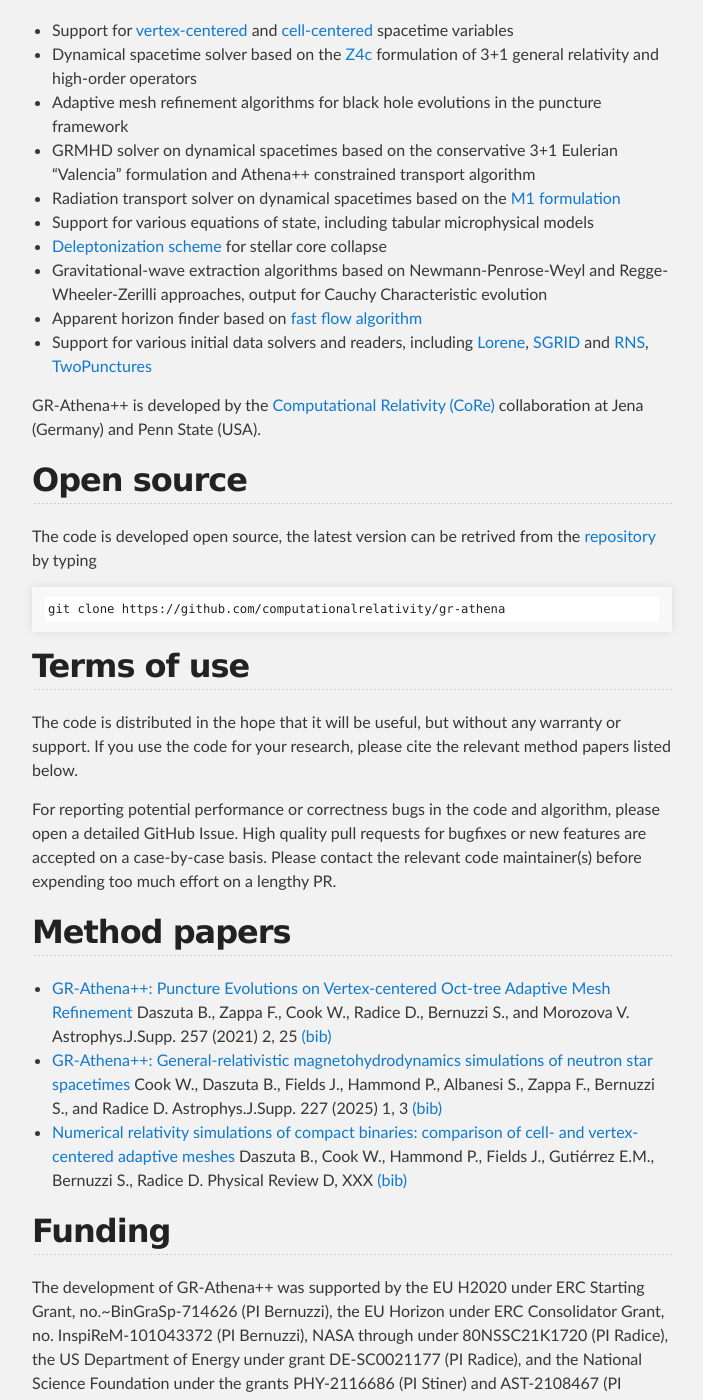
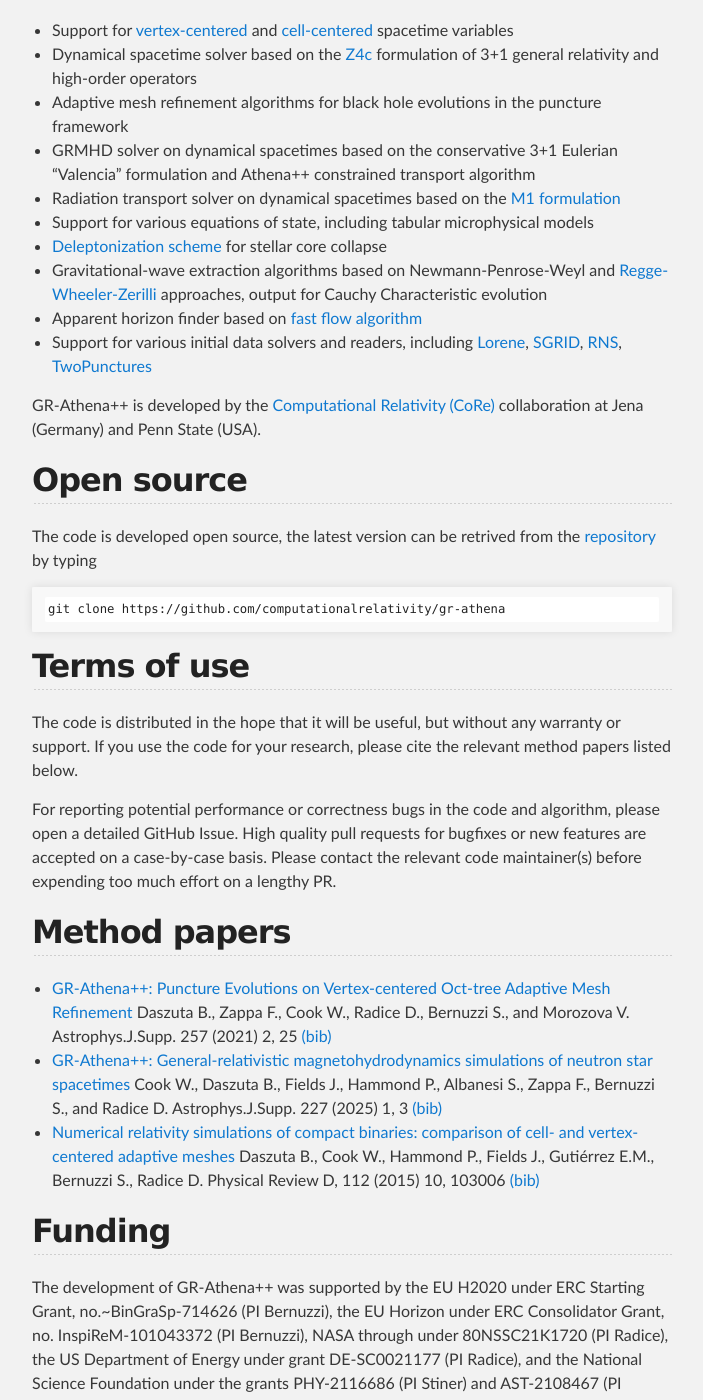
Before and after one commit to computationalrelativity/grathenacode, a Jekyll site: the page built from index.md, in a window 1280 px wide and 1400 px high, scrolled down 1085 px. Shown: the whole window, without its empty margins (288-991 px from the left). Built offline with Jekyll 4.4.1, drawn with Linux system fonts in a browser that asks for light colours.

Commit message:
Updated index.md

```diff
--- a/index.md
+++ b/index.md
@@ -15,9 +15,9 @@ layout: default
  * Radiation transport solver on dynamical spacetimes based on the [M1 formulation](https://arxiv.org/abs/2111.14858)
  * Support for various equations of state, including tabular microphysical models
  * [Deleptonization scheme](https://arxiv.org/abs/astro-ph/0504072) for stellar core collapse
- * Gravitational-wave extraction algorithms based on Newmann-Penrose-Weyl and Regge-Wheeler-Zerilli approaches, output for Cauchy Characteristic evolution
+ * Gravitational-wave extraction algorithms based on Newmann-Penrose-Weyl and [Regge-Wheeler-Zerilli](https://arxiv.org/abs/2508.03799) approaches, output for Cauchy Characteristic evolution
  * Apparent horizon finder based on [fast flow algorithm](https://arxiv.org/abs/gr-qc/9707050)
- * Support for various initial data solvers and readers, including [Lorene](https://github.com/computationalrelativity/lorene), [SGRID](https://github.com/sgridsource) and [RNS](https://github.com/computationalrelativity/RNSC), [TwoPunctures](https://github.com/computationalrelativity/TwoPuncturesC)
+ * Support for various initial data solvers and readers, including [Lorene](https://github.com/computationalrelativity/lorene), [SGRID](https://github.com/sgridsource), [RNS](https://github.com/computationalrelativity/RNSC), [TwoPunctures](https://github.com/computationalrelativity/TwoPuncturesC)
 
 GR-Athena++ is developed by the [Computational Relativity (CoRe)](http://www.computational-relativity.org) collaboration at Jena (Germany) and Penn State (USA).
 
@@ -38,8 +38,8 @@ For reporting potential performance or correctness bugs in the code and algorith
 ## Method papers
 
  * [GR-Athena++: Puncture Evolutions on Vertex-centered Oct-tree Adaptive Mesh Refinement](https://arxiv.org/abs/2101.08289) Daszuta B., Zappa F., Cook W., Radice D., Bernuzzi S., and Morozova V. Astrophys.J.Supp. 257 (2021) 2, 25 [(bib)](https://ui.adsabs.harvard.edu/abs/2021ApJS..257...25D/exportcitation)
- * [GR-Athena++: General-relativistic magnetohydrodynamics simulations of neutron star spacetimes](https://arxiv.org/abs/2311.04989) Cook W., Daszuta B., Fields J., Hammond P., Albanesi S., Zappa F., Bernuzzi S., and Radice D. Astrophys.J.Supp. 227 (2025) 1, 3 [(bib)](https://ui.adsabs.harvard.edu/abs/2023arXiv231104989C/exportcitation)
- * [Numerical relativity simulations of compact binaries: comparison of cell- and vertex-centered adaptive meshes](https://arxiv.org/abs/2406.09139) Daszuta B., Cook W., Hammond P., Fields J., Gutiérrez E.M., Bernuzzi S., Radice D. Physical Review D, XXX [(bib)](https://ui.adsabs.harvard.edu/abs/2024arXiv240609139D/exportcitation)
+ * [GR-Athena++: General-relativistic magnetohydrodynamics simulations of neutron star spacetimes](https://arxiv.org/abs/2311.04989) Cook W., Daszuta B., Fields J., Hammond P., Albanesi S., Zappa F., Bernuzzi S., and Radice D. Astrophys.J.Supp. 227 (2025) 1, 3 [(bib)](https://ui.adsabs.harvard.edu/abs/2025ApJS..277....3C/exportcitation)
+ * [Numerical relativity simulations of compact binaries: comparison of cell- and vertex-centered adaptive meshes](https://arxiv.org/abs/2406.09139) Daszuta B., Cook W., Hammond P., Fields J., Gutiérrez E.M., Bernuzzi S., Radice D. Physical Review D, 112 (2015) 10, 103006 [(bib)](https://ui.adsabs.harvard.edu/abs/2024arXiv240609139D/exportcitation)
 
 ## Funding
 
```
